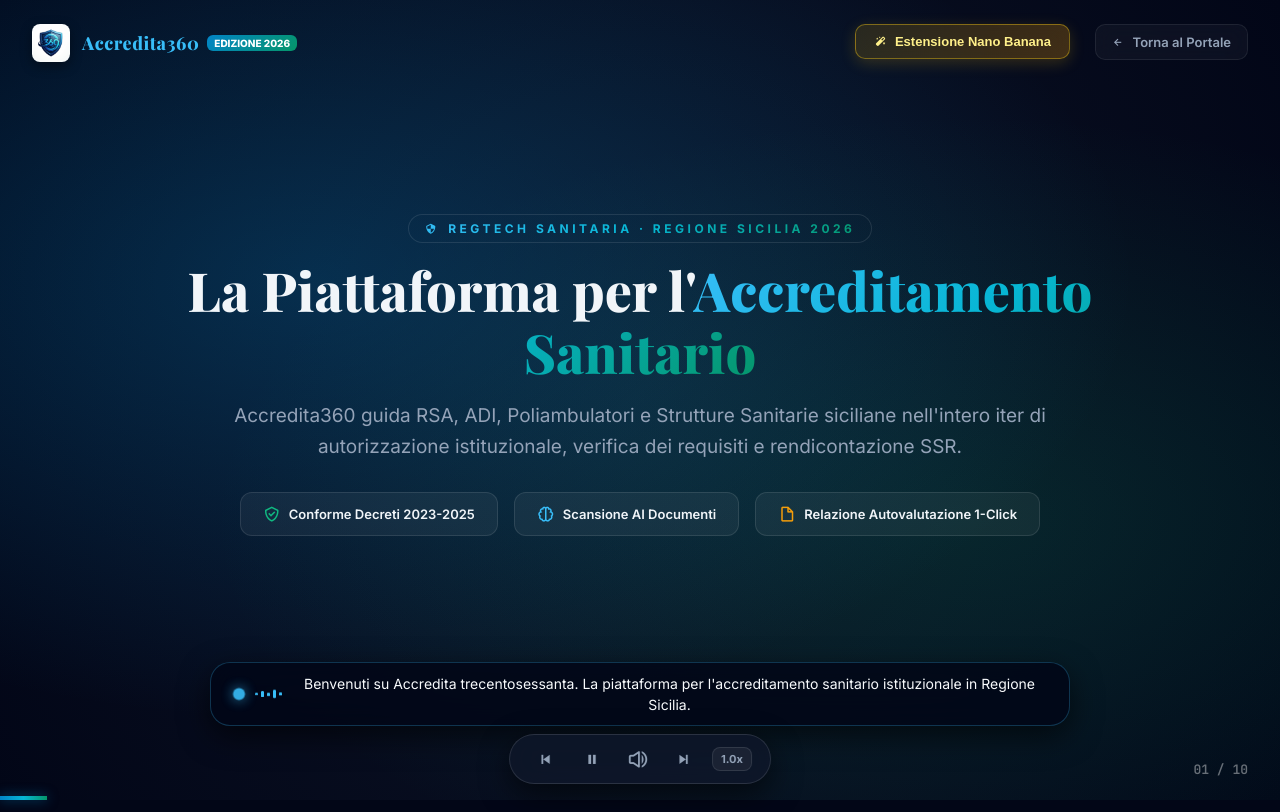
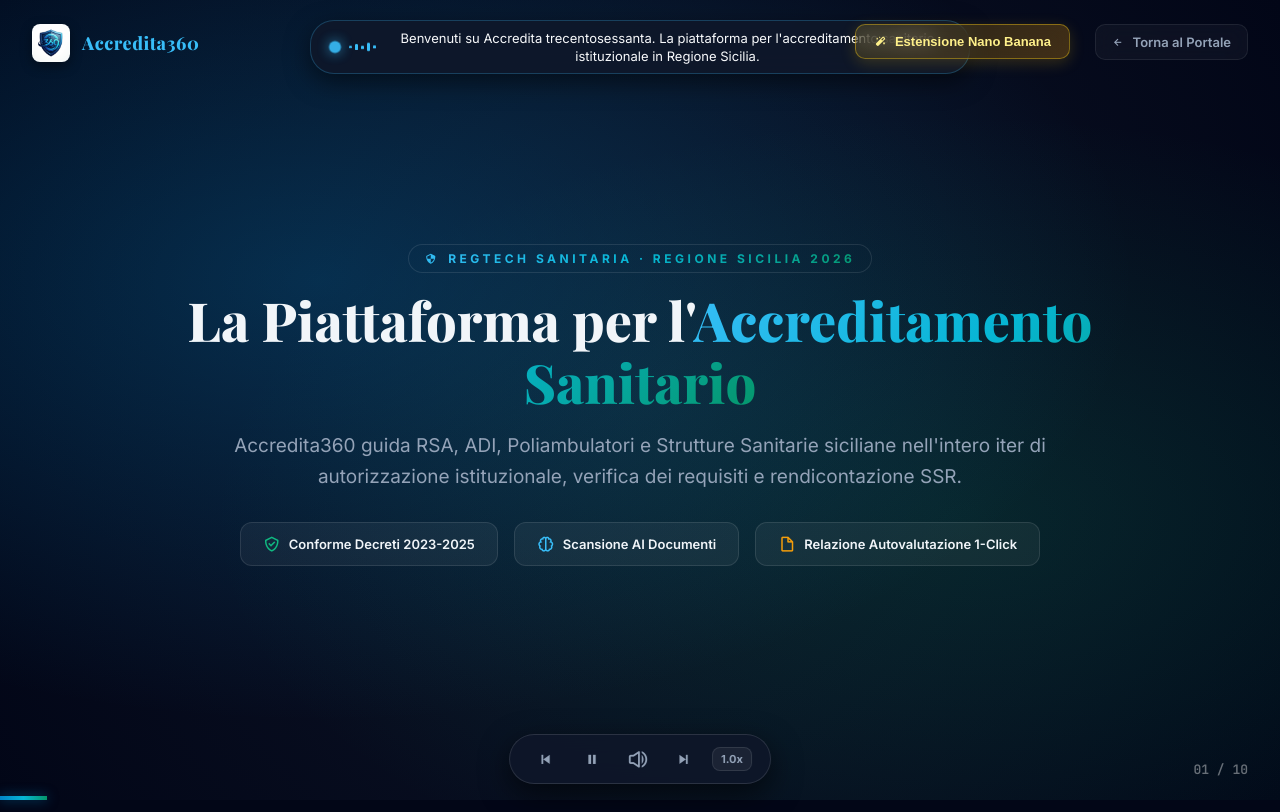
Before and after one commit to alessio1982-git/Accredita360, a website: page video-demo.html in a window 1280 px wide. Drawn offline with nearby package versions, Linux system fonts and the light colour scheme.

Commit message:
fix(demo): rimossa etichetta EDIZIONE 2026 e riposizionata barra teleprompter in alto

```diff
--- a/video-demo.html
+++ b/video-demo.html
@@ -54,7 +54,7 @@
             transform: scale(1.03);
             transition: opacity 0.8s cubic-bezier(0.4,0,0.2,1), transform 0.8s cubic-bezier(0.4,0,0.2,1);
             pointer-events: none;
-            padding: 50px 80px 100px;
+            padding: 85px 80px 75px;
             text-align: center;
             box-sizing: border-box;
         }
@@ -394,27 +394,27 @@
         /* ── SUBTITLE TELEPROMPTER ───── */
         .teleprompter {
             position: fixed;
-            bottom: 74px;
+            top: 20px;
             left: 50%;
             transform: translateX(-50%);
-            max-width: 860px;
-            width: 90%;
-            background: rgba(2, 6, 23, 0.85);
+            max-width: 660px;
+            width: calc(100% - 620px);
+            background: rgba(15, 23, 42, 0.88);
             border: 1px solid rgba(56, 189, 248, 0.25);
             backdrop-filter: blur(16px);
             -webkit-backdrop-filter: blur(16px);
-            padding: 10px 24px;
-            border-radius: 20px;
-            font-size: 14px;
-            line-height: 1.5;
+            padding: 8px 20px;
+            border-radius: 24px;
+            font-size: 13px;
+            line-height: 1.4;
             color: #f8fafc;
             text-align: center;
             z-index: 900;
-            box-shadow: 0 10px 30px rgba(0,0,0,0.6);
+            box-shadow: 0 8px 25px rgba(0,0,0,0.5);
             display: flex;
             align-items: center;
             justify-content: center;
-            gap: 12px;
+            gap: 10px;
             transition: all 0.3s;
         }
         .teleprompter-dot {
@@ -582,14 +582,6 @@
             color: var(--primary-light);
             letter-spacing: 0.5px;
         }
-        .logo-watermark .badge-year {
-            font-size: 10px;
-            font-weight: 800;
-            padding: 2px 7px;
-            border-radius: 6px;
-            background: linear-gradient(135deg, var(--primary), var(--secondary));
-            color: white;
-        }
 
         .final-cta-btn {
             display: inline-flex;
@@ -774,13 +766,10 @@
 </head>
 <body>
 
-    <!-- Logo & Year Badge -->
+    <!-- Logo -->
     <div class="logo-watermark">
         <img src="logo.png" alt="Accredita360 Logo">
-        <div style="display: flex; align-items: center; gap: 8px;">
-            <span class="brand-name">Accredita360</span>
-            <span class="badge-year">EDIZIONE 2026</span>
-        </div>
+        <span class="brand-name">Accredita360</span>
     </div>
 
     <!-- Exit button & Nano Banana Studio trigger -->
```
